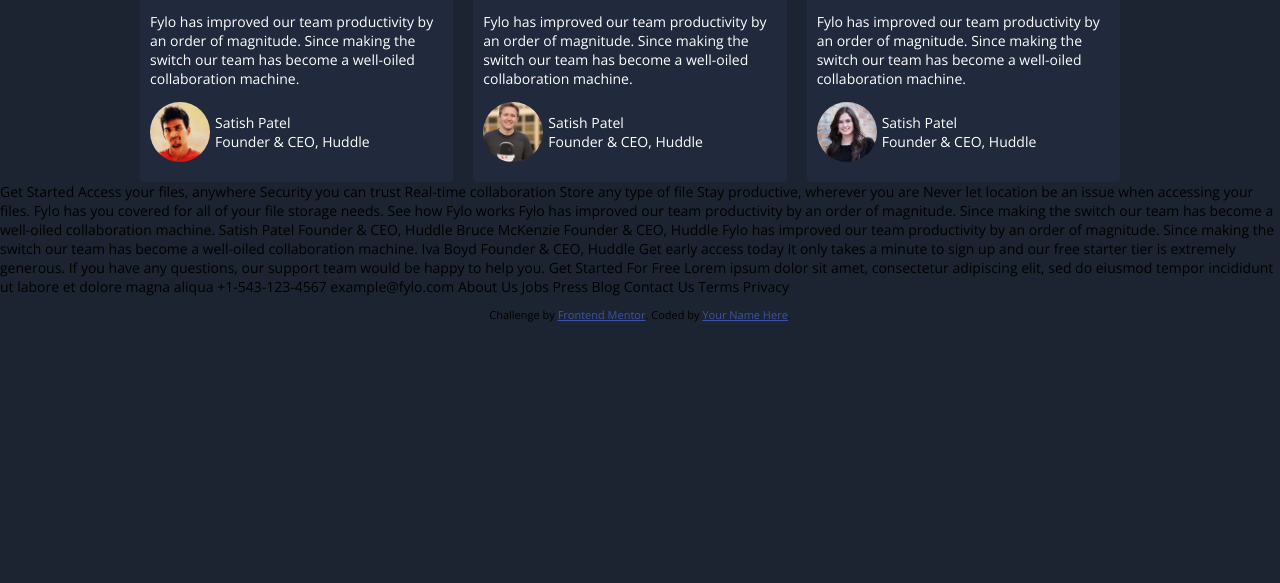
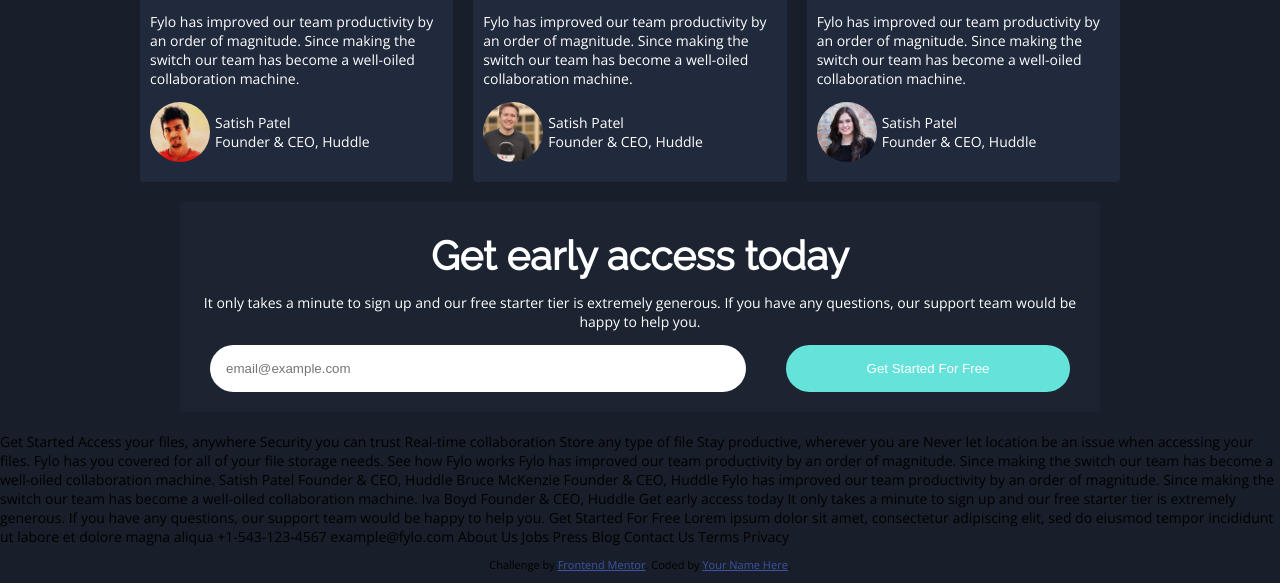
Before and after one commit to haeke/fylo-page, a plain HTML site: page index.html in a window 1280 px wide. Shown: the part 1912-2495 px from the top of the page. Before the commit the page ends 2245 px from the top, so only its background shows below. Drawn offline with nearby package versions, Linux system fonts and the light colour scheme.

Commit message:
added the sign up section to the page, the sign up form and text are included.

```diff
--- a/index.html
+++ b/index.html
@@ -194,6 +194,15 @@
       </div>
     </section>
 
+    <section class="signUp">
+      <h1 class="mainHeader signUpHeader whiteText">Get early access today</h1>
+      <p class="whiteText signUpParagraph">It only takes a minute to sign up and our free starter tier is extremely generous. If you have any questions, our support team would be happy to help you.</p>
+      <div class="inputGroup">
+        <input type="text" class="signUpInput" placeholder="email@example.com" />
+        <button class="signUpButton">Get Started For Free</button>
+      </div>
+    </section>
+
     Get Started Access your files, anywhere Security you can trust Real-time
     collaboration Store any type of file Stay productive, wherever you are Never
     let location be an issue when accessing your files. Fylo has you covered for
--- a/public/assets/styles/styles.css
+++ b/public/assets/styles/styles.css
@@ -11,7 +11,7 @@
 }
 
 body {
-  background: var(--backgroundBlue);
+  background: var(--mainBlue);
   font-family: var(--bodyFont);
   font-size: 14px;
   margin: 0;
@@ -204,3 +204,41 @@
   justify-content: center;
   align-items: flex-start;
 }
+
+.signUp {
+  width: 900px;
+  background: var(--backgroundBlue);
+  margin: 20px auto;
+  padding: 20px 10px;
+  border-radius: 4px;
+}
+
+.signUpHeader {
+  text-align: center;
+}
+
+.signUpParagraph {
+  text-align: center;
+}
+
+.inputGroup {
+  display: flex;
+}
+
+.signUpInput {
+  flex: 2;
+  margin: 0 20px;
+  padding: 1rem;
+  border-radius: 2rem;
+  border: transparent;
+}
+
+.signUpButton {
+  flex: 1;
+  margin: 0 20px;
+  padding: 1rem;
+  border-radius: 2rem;
+  border: transparent;
+  background: var(--cyan);
+  color: var(--white);
+}
```
